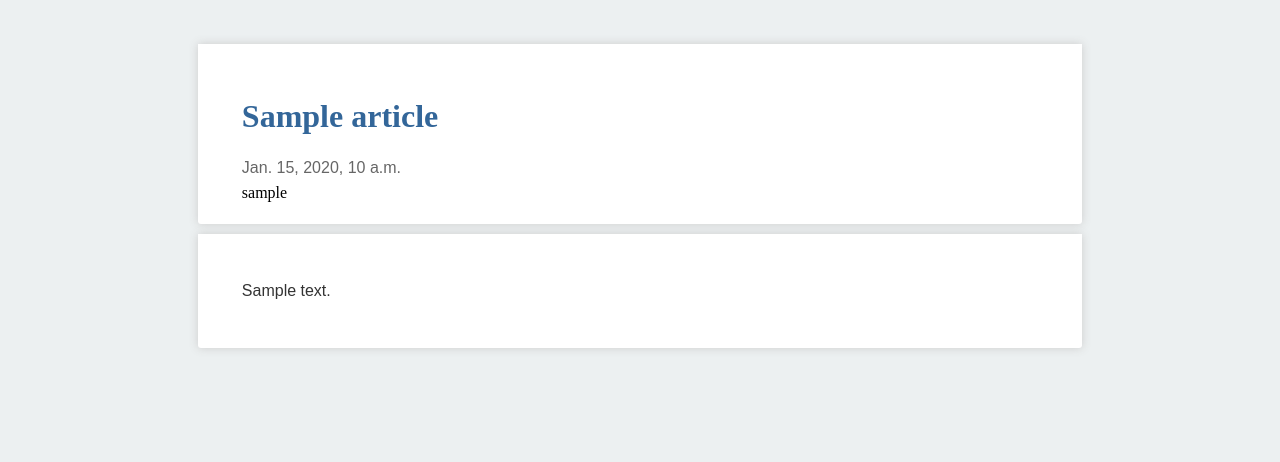
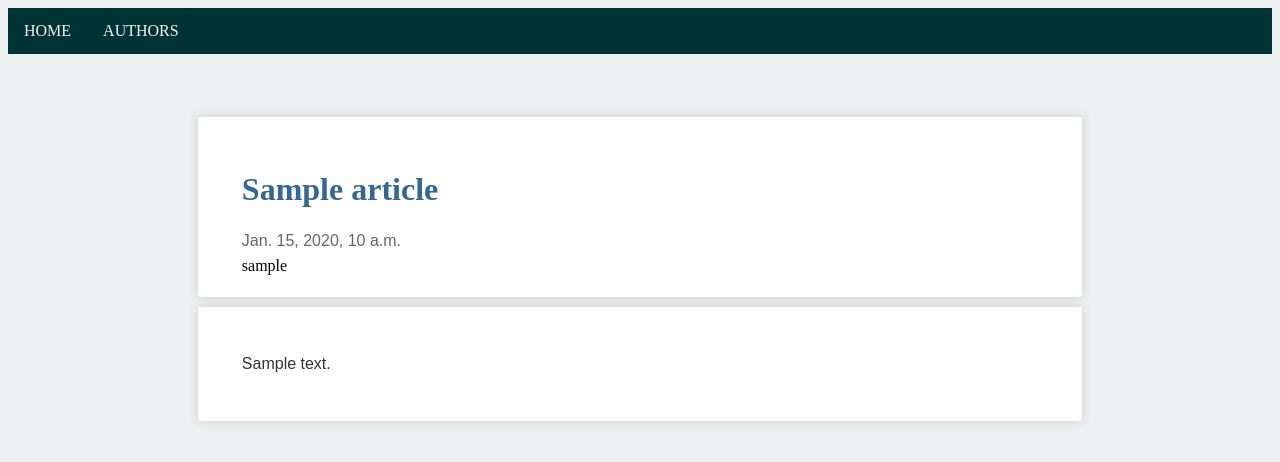
Before and after one commit to owlsome2501/some2501, a Django app: template templates/blog/article.html in a window 1280 px wide. Shown: the top 462 px of the page. Run offline with Django 3.2, Linux system fonts and the light colour scheme; the template is opened without the code that fills it: most values are stand-ins (such as "Sample title", 1, 10 or a date in 2020).

Commit message:
add top_nav.html and fix css bug

```diff
--- a/static/blog/main.css
+++ b/static/blog/main.css
@@ -8,6 +8,25 @@ h1, h2, h3, h4, h5, h6 {
     line-height: 1.4;
     font-family: serif;
 }
+
+.top_nav {
+    background-color: #003333;
+    overflow: hidden;
+}
+
+.top_nav a {
+    float: left;
+    color: #f2f2f2;
+    text-align: center;
+    padding: 14px 16px;
+    text-decoration: none;
+}
+
+.top_nav a:hover {
+  background-color: #669999;
+  color: white;
+}
+
 .article_list {
     word-wrap: break-word;
     margin:5% 15% 5% 15%;
@@ -43,6 +62,7 @@ h1, h2, h3, h4, h5, h6 {
 }
 .article ,
 .me {
+    margin-top: 5%;
     margin-left: 15%;
     margin-right: 15%;
 }
@@ -57,8 +77,7 @@ h1, h2, h3, h4, h5, h6 {
     line-height: 1.6;
     word-wrap: break-word;
     padding: 2% 5% 2% 5%;
-    margin-bottom: 10px;
-    margin-top: 5%;
+    margin:10px 0 10px 0;
     background: #fff;
     /* border: 1px solid #ddd; */
     box-shadow: 0px 0px 10px #ccc;
--- a/templates/blog/article.html
+++ b/templates/blog/article.html
@@ -9,6 +9,7 @@
         <link rel="stylesheet" type="text/css" href="{% static 'blog/highlight.css' %}">
     </head>
     <body>
+        {% include 'blog/top_nav.html' %}
         <div class="article">
             <div class="title_bar">
                 <div class="title">
--- a/templates/blog/author.html
+++ b/templates/blog/author.html
@@ -8,6 +8,7 @@
         <title>{{name}}</title>
     </head>
     <body>
+        {% include 'blog/top_nav.html' %}
         <div class="me">
             <div class="author_info">
                 <h1 class="name">
--- a/templates/blog/index.html
+++ b/templates/blog/index.html
@@ -7,6 +7,7 @@
         <title>some2501</title>
     </head>
     <body>
+        {% include 'blog/top_nav.html' %}
         <div class="article_list">
             {% if latest_article_list %}
                 {% for article in latest_article_list %}
--- /dev/null
+++ b/templates/blog/top_nav.html
@@ -0,0 +1,5 @@
+{% load static %}
+<div class="top_nav">
+    <a href="{% url 'blog:index' %}">HOME</a>
+    <a>AUTHORS</a>
+</div>
--- a/urls.py
+++ b/urls.py
@@ -5,8 +5,9 @@ app_name = 'blog'
 
 urlpatterns = [
     path('', views.index, name='index'),
-    path('<str:author_name>/', views.author_detail, name='author'),
-    path('<str:author_name>/<str:file_name>/',
+    # path('author'),
+    path('author/<str:author_name>/', views.author_detail, name='author'),
+    path('article/<str:author_name>/<str:file_name>/',
          views.article_detail,
          name='article')
 ]
```
